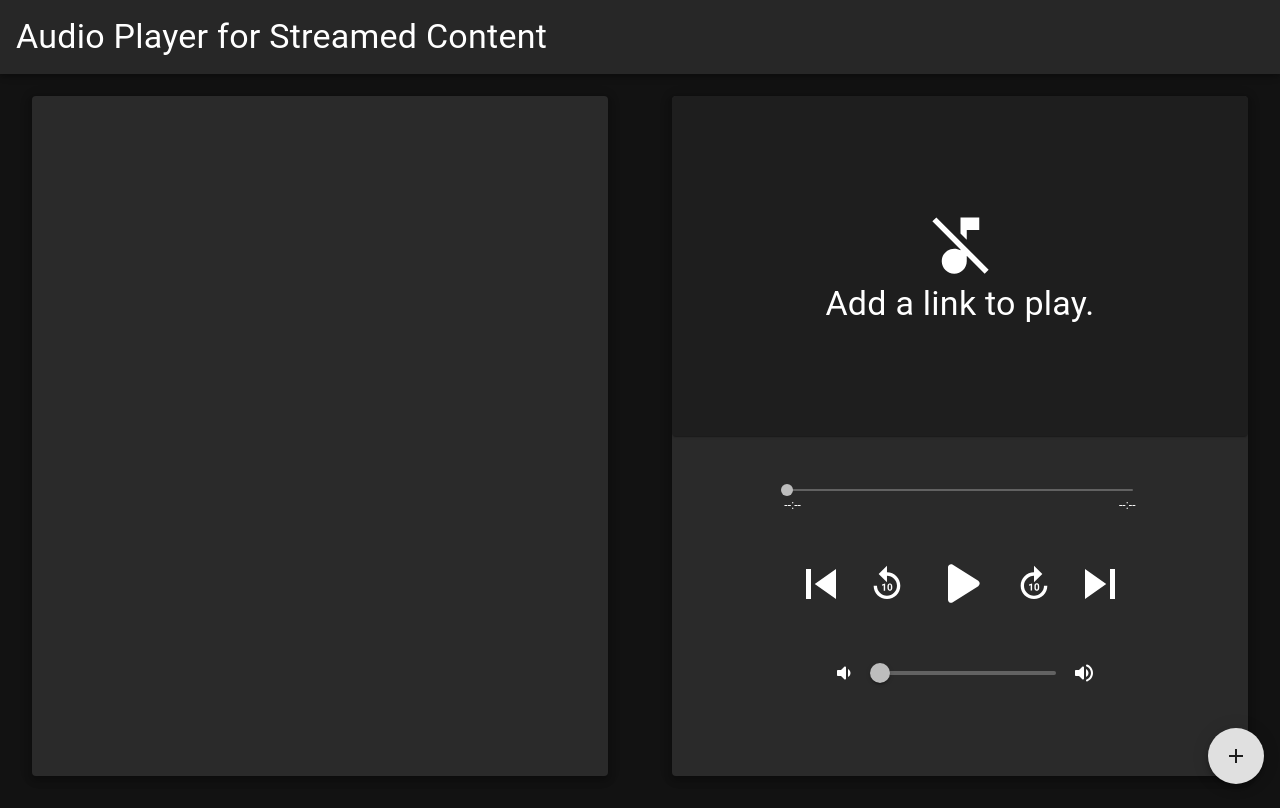
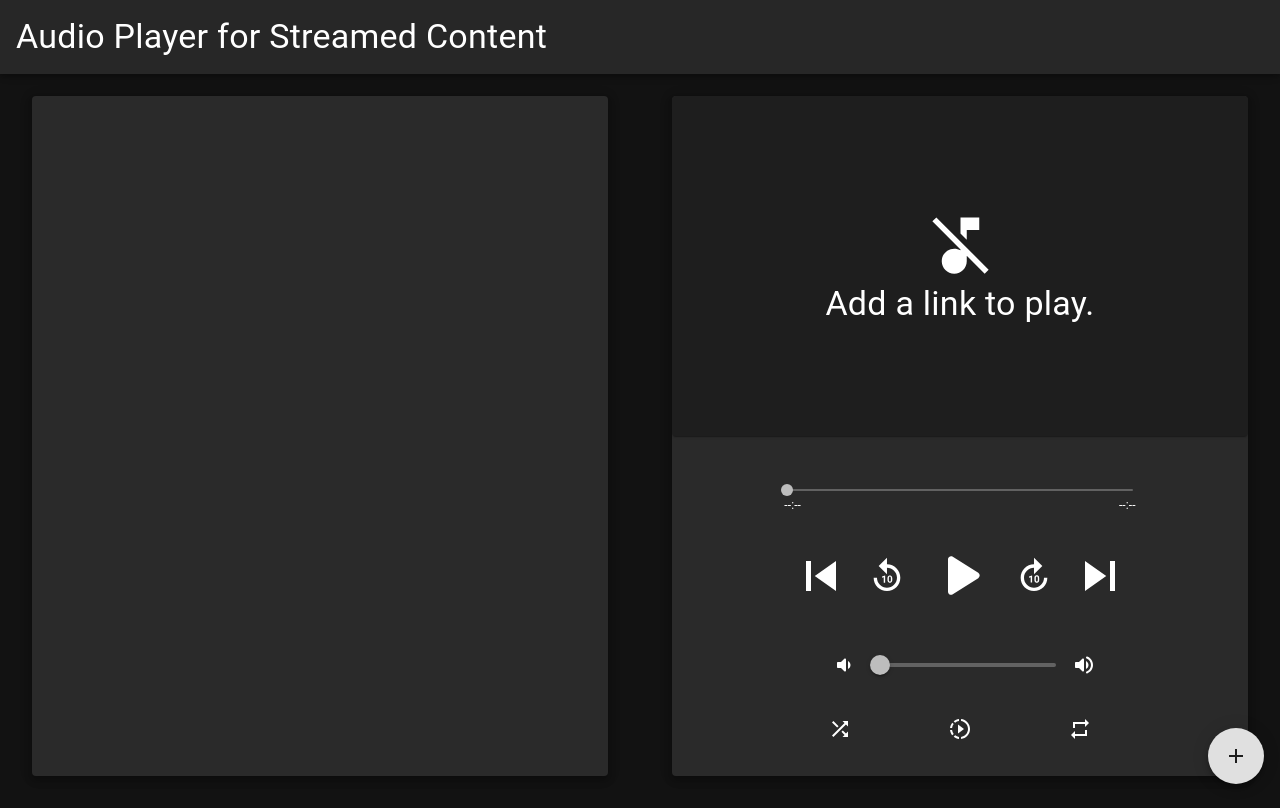
Before and after one commit to dawitmgirma/audio-player, a React (Create React App) app: page / in a window 1280 px wide. Built offline with nearby package versions, Linux system fonts and the light colour scheme.

Commit message:
Add playback speed control. Remove controls from HTML audio element as all custom controls are working.

```diff
--- a/src/components/AudioPlayer.tsx
+++ b/src/components/AudioPlayer.tsx
@@ -7,6 +7,9 @@ import {
   Slider,
   IconButton,
   Stack,
+  FormControl,
+  Select,
+  MenuItem
 } from "@mui/material";
 import {
   PauseRounded,
@@ -19,10 +22,24 @@ import {
   MusicOff,
   Replay10,
   Forward10,
+  SlowMotionVideo,
+  Shuffle,
+  ShuffleOn,
+  Repeat,
+  RepeatOn,
+  RepeatOneOn,
 } from "@mui/icons-material";
+
+import PlaybackSpeedButton from "./PlaybackSpeedButton";
 
 type AudioPlayerProps = {
   selectedLink: string | undefined;
+};
+
+enum RepeatState {
+  Off = 0,
+  On,
+  OnSame,
 };
 
 function AudioPlayer({ selectedLink }: AudioPlayerProps) {
@@ -32,6 +49,8 @@ function AudioPlayer({ selectedLink }: AudioPlayerProps) {
   const [position, setPosition] = React.useState<number | undefined>(undefined);
   const [endTime, setEndTime] = React.useState<number | undefined>(undefined);
   const [volume, setVolume] = React.useState<number | undefined>(undefined);
+  const [shuffle, setShuffle] = React.useState(false);
+  const [repeat, setRepeat] = React.useState(RepeatState.Off);
 
   // returns time into string duration for slider
   function formatDuration(time: number | undefined): string {
@@ -67,7 +86,6 @@ function AudioPlayer({ selectedLink }: AudioPlayerProps) {
         >
           {selectedLink ? (
             <audio
-              controls
               autoPlay
               id={audioPlayerId}
               src={selectedLink}
@@ -139,7 +157,7 @@ function AudioPlayer({ selectedLink }: AudioPlayerProps) {
             display: "flex",
             alignItems: "center",
             justifyContent: "center",
-            mt: 3,
+            mt: 2,
           }}
         >
           <IconButton>
@@ -204,9 +222,57 @@ function AudioPlayer({ selectedLink }: AudioPlayerProps) {
           />
           <VolumeUpRounded />
         </Stack>
+        <Stack
+          spacing={10}
+          direction="row"
+          sx={{
+            display: "flex",
+            alignItems: "center",
+            justifyContent: "center",
+            mt: 3,
+          }}
+        >
+          <IconButton
+            onClick={() => setShuffle(!shuffle)}
+          >
+            {shuffle? <ShuffleOn /> : <Shuffle />}
+          </IconButton>
+          {/* <FormControl>
+            <SlowMotionVideo id="video-icon" />
+            <Select
+              labelId="video-icon"
+              value={speed}
+              onChange={(event) => {
+                const playbackSpeed = event.target.value as PlaybackSpeed;
+                fetchAudioPlayer(audioPlayerId).playbackRate = playbackSpeed;
+                setSpeed(playbackSpeed);
+              }}
+            >
+              {playbackSpeeds.map(playbackSpeed => <MenuItem value={playbackSpeed}>{playbackSpeed}</MenuItem>)}
+            </Select>
+          </FormControl> */}
+          <PlaybackSpeedButton speedHandler={(speed) => {
+            fetchAudioPlayer(audioPlayerId).playbackRate = speed;
+          }}/>
+          <IconButton
+            onClick={() => setRepeat((repeat + 1) % 3)}
+          >
+            {!repeat? <Repeat /> : (
+              repeat === RepeatState.On? <RepeatOn /> : <RepeatOneOn />
+            )}
+          </IconButton>
+        </Stack>
       </Box>
     </>
   );
 }
 
 export default AudioPlayer;
+
+/*
+  TODO:
+    - shuffle, repeat, autoplay
+    - add different audio sources
+    - check audio source validity
+    - better error handling
+*/
--- /dev/null
+++ b/src/components/PlaybackSpeedButton.tsx
@@ -0,0 +1,67 @@
+import React from "react";
+import { IconButton, Menu, MenuItem} from "@mui/material";
+import { SlowMotionVideo } from "@mui/icons-material";
+
+const playbackSpeeds = [0.25, 0.5, 0.75, 1, 1.25, 1.5, 1.75, 2] as const;
+type PlaybackSpeed = typeof playbackSpeeds[number];
+
+type PlaybackSpeedButtonProps = {
+  speedHandler: (speed: PlaybackSpeed) => void;
+};
+
+export default function PlaybackSpeedButton({ speedHandler }: PlaybackSpeedButtonProps) {
+  const [speed, setSpeed] = React.useState<PlaybackSpeed>(1);
+  const [anchorEl, setAnchorEl] = React.useState<null | HTMLElement>(null);
+  const open = Boolean(anchorEl);
+
+  const handleClick = (event: React.MouseEvent<HTMLElement>) => {
+    setAnchorEl(event.currentTarget);
+  };
+  const handleClose = (event: React.MouseEvent<HTMLElement>) => {
+    const { value } = event.currentTarget.dataset;
+    const playbackSpeed = +(value ?? '0') as PlaybackSpeed; // should never return 0
+    setSpeed(playbackSpeed);
+    speedHandler(playbackSpeed);
+    setAnchorEl(null);
+  };
+
+  return (
+    <div>
+      <IconButton
+        id="demo-positioned-button"
+        aria-controls={open ? 'demo-positioned-menu' : undefined}
+        aria-haspopup="true"
+        aria-expanded={open ? 'true' : undefined}
+        onClick={handleClick}
+      >
+        <SlowMotionVideo />
+      </IconButton>
+      <Menu
+        id="demo-positioned-menu"
+        aria-labelledby="demo-positioned-button"
+        anchorEl={anchorEl}
+        open={open}
+        onClose={handleClose}
+        anchorOrigin={{
+          vertical: 'top',
+          horizontal: 'left',
+        }}
+        transformOrigin={{
+          vertical: 'top',
+          horizontal: 'left',
+        }}
+      >
+        {playbackSpeeds.map(playbackSpeed =>
+          <MenuItem
+            key={playbackSpeed}
+            data-value={playbackSpeed}
+            onClick={handleClose}
+            selected={speed === playbackSpeed}
+          >
+            {playbackSpeed}
+          </MenuItem>
+        )}
+      </Menu>
+    </div>
+  );
+}
```
